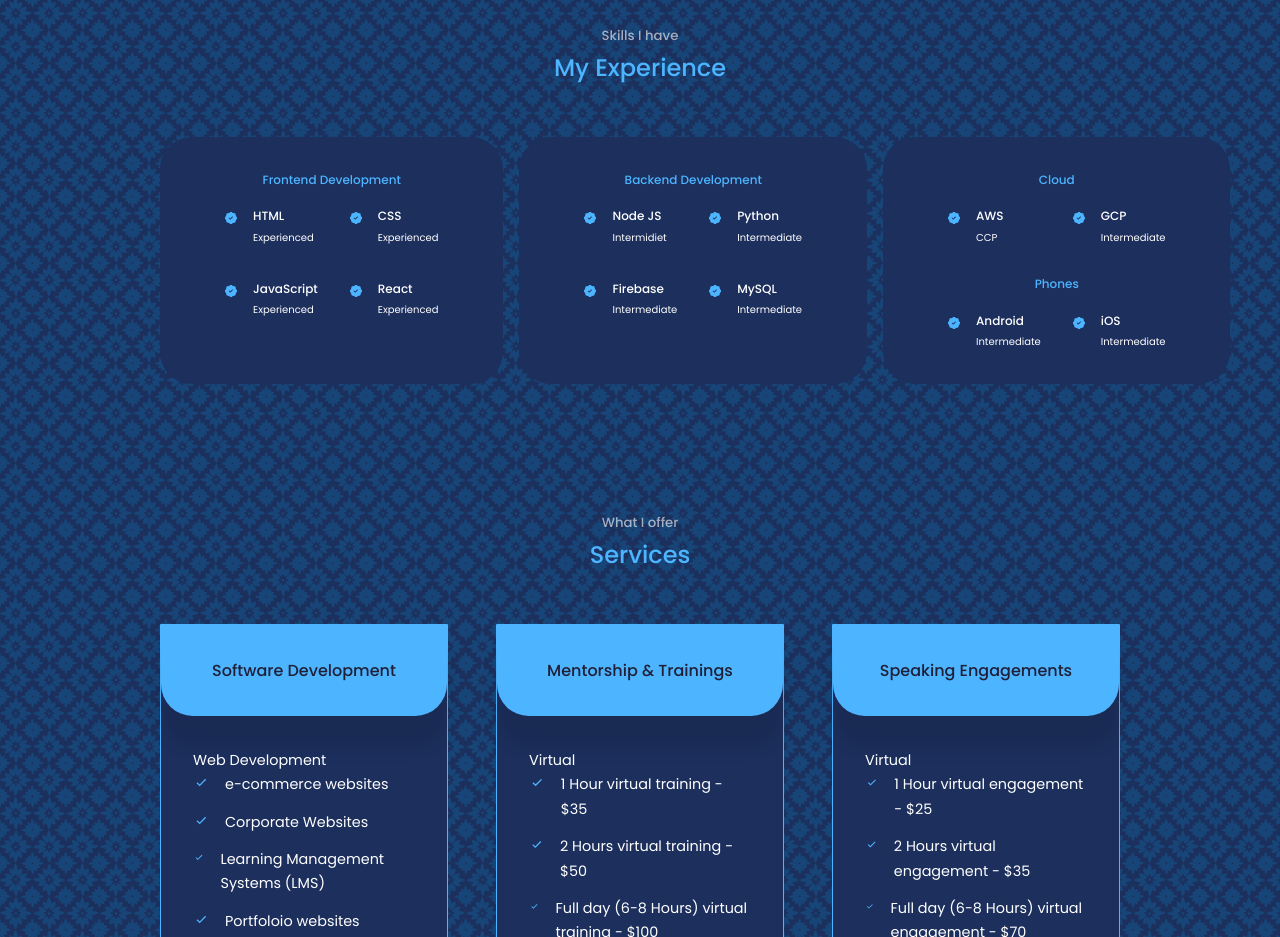
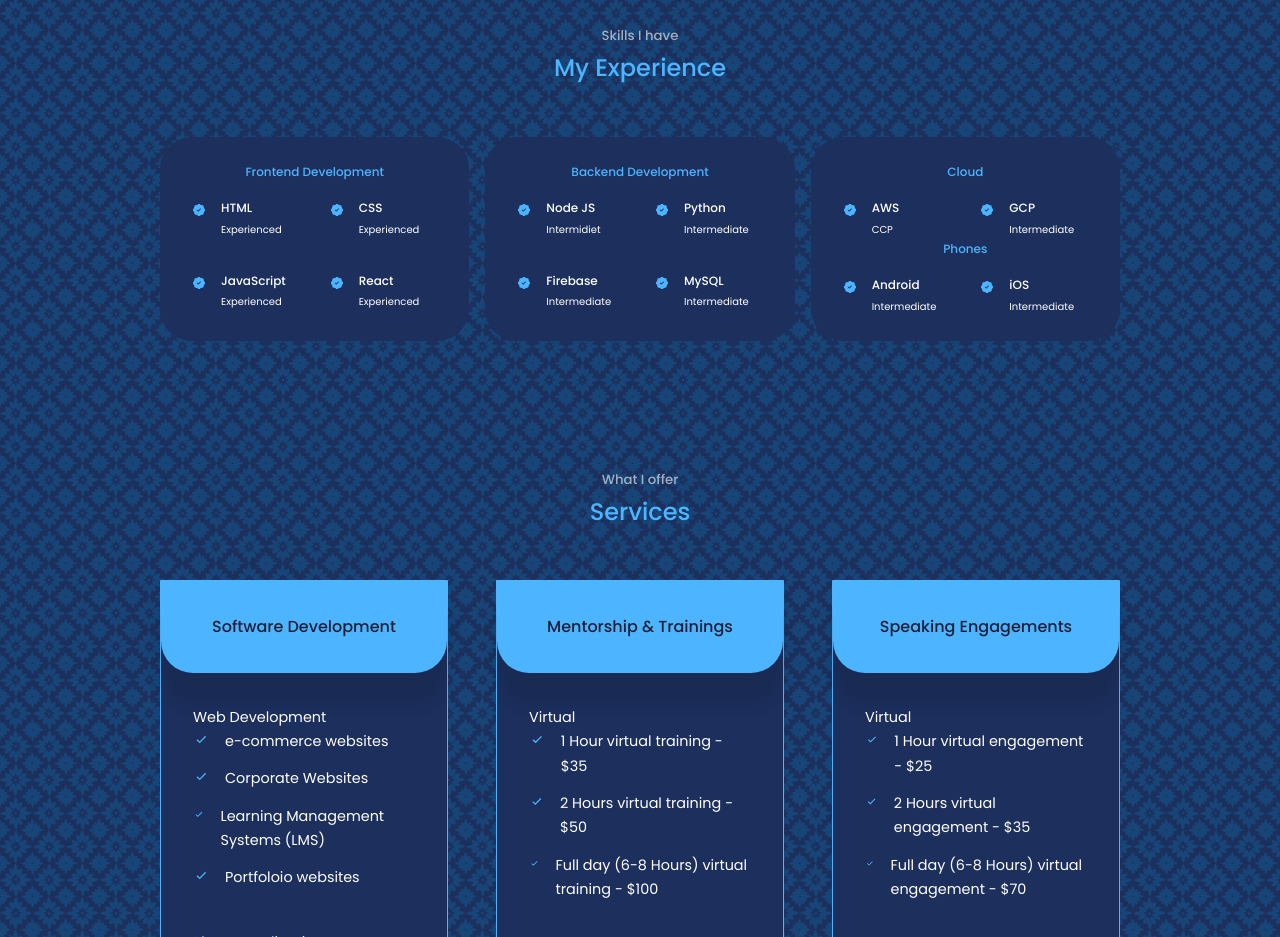
Before and after one commit to Gitthuma/george-githuma-portfolio-website, a React (Create React App) app: page / in a window 1280 px wide. Shown: the part 1720-2657 px from the top of the page. Built offline with nearby package versions, Linux system fonts and the light colour scheme.

Commit message:
Added phone tech and granular styling

```diff
--- a/src/Components/Experience/Experience.css
+++ b/src/Components/Experience/Experience.css
@@ -8,7 +8,7 @@
 /*Style the direct divs inside experience__container*/
 .experience__container > div {
     background: var(--color-bg-variant);
-    padding: 2rem 4rem;
+    padding: 1.5rem 2rem;
     border-radius: 2rem;
     border: 1px solid transparent;
     transition: var(--transition);
--- a/src/Components/Experience/Experience.jsx
+++ b/src/Components/Experience/Experience.jsx
@@ -126,7 +126,7 @@ function Experience() {
 
             </div>
 
-            <br />
+            {/*Phones*/}
 
             <h3>Phones</h3>
 
```
